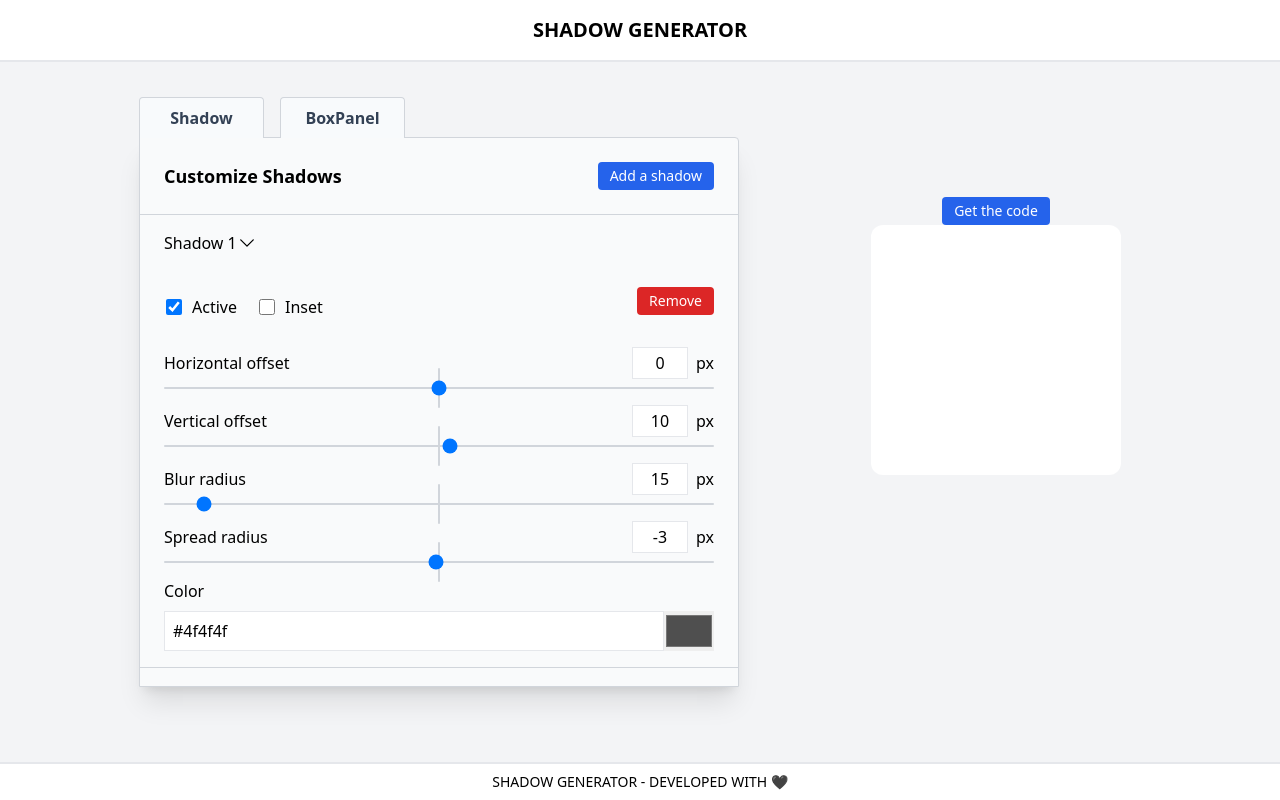
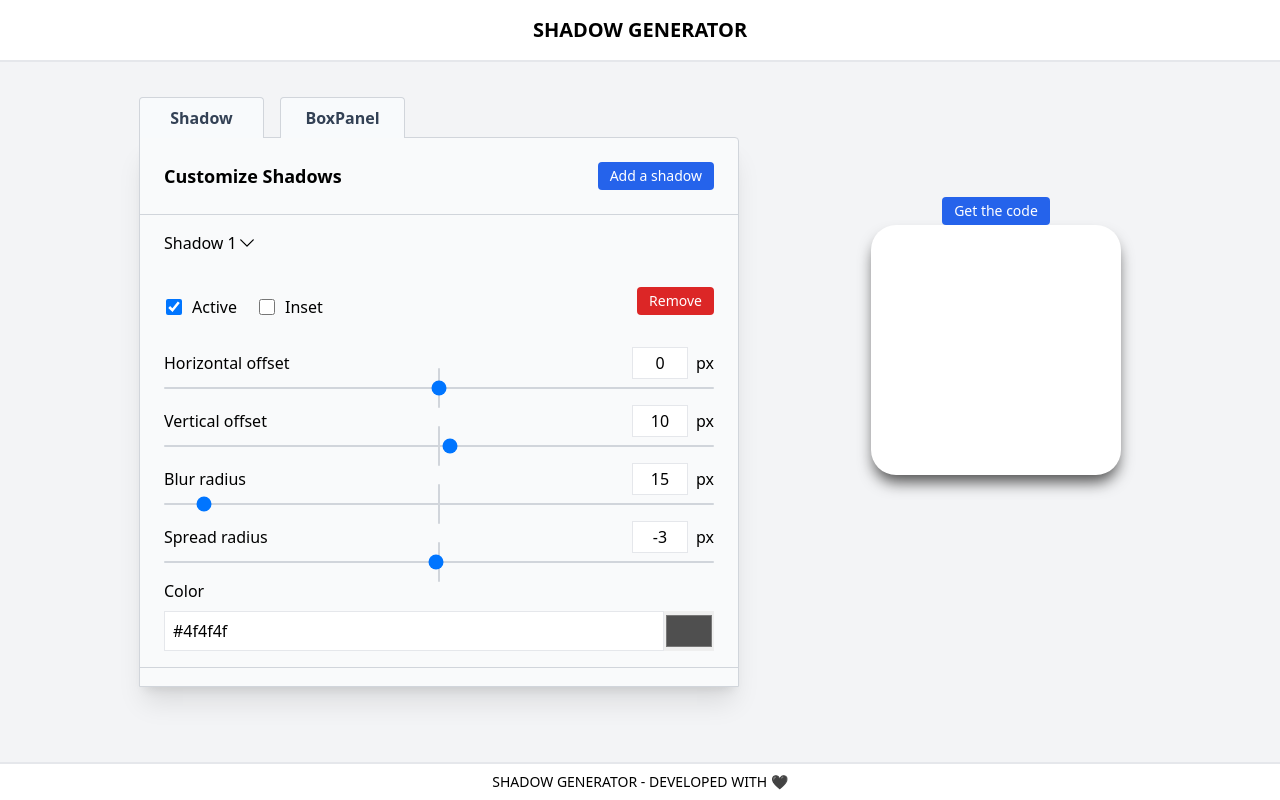
Before and after one commit to BRC-Thomas/box-shadow-generator, a React (Vite) app: page / in a window 1280 px wide. Built offline with nearby package versions, Linux system fonts and the light colour scheme.

Commit message:
State value to the box

```diff
--- a/src/layouts/Visualization/Modal/ModalBtn.jsx
+++ b/src/layouts/Visualization/Modal/ModalBtn.jsx
@@ -1,5 +1,5 @@
 export default function ModalBtn() {
   return (
-    <div className="mx-auto mt-2 py-1 px-3 text-sm rounded bg-blue-600 text-white hover:bg-blue-700">Get the code</div>
+    <div className="relative z-0 mx-auto mt-2 py-1 px-3 text-sm rounded bg-blue-600 text-white cursor-pointer hover:bg-blue-700">Get the code</div>
   )
 }
--- a/src/layouts/Visualization/Visualization.jsx
+++ b/src/layouts/Visualization/Visualization.jsx
@@ -1,10 +1,22 @@
 import ModalBtn from "./Modal/ModalBtn"
+import getBoxShadowValue from "../../utils/getBoxShadowValue"
+import { useSelector } from "react-redux";
+export default function Visualization() {
 
-export default function Visualization() {
+    const shadowValues = useSelector(state => state.shadows)
+    const boxProperties = useSelector(state => state.boxProperties)
   return (
     <div className="flex flex-col p-5 ml-10 lg:ml-28">
         <ModalBtn/>
-        <div className="w-[250px] h-[250px] bg-white rounded-xl mb-20 lg:mb-40">
+        <div className="w-[250px] h-[250px] bg-white rounded-xl mb-20 lg:mb-40"
+            style={{
+                boxShadow: `${getBoxShadowValue(shadowValues).slice(0, -1)}`,
+                borderRadius: `${boxProperties[0].value}px`,
+                height: `${boxProperties[1].value}px`,
+                width: `${boxProperties[2].value}px`,
+                backgroundColor: `${boxProperties[3].value}`
+            }}
+        >
 
         </div>
     </div>
--- /dev/null
+++ b/src/utils/getBoxShadowValue.js
@@ -0,0 +1,19 @@
+export default function getBoxShadowValue(shadows){
+
+    let finalString = "";
+
+    shadows.forEach(shadow => {
+        if(shadow.active){
+            shadow.inputs.forEach(input => {
+                if(input.type === 'range') finalString += `${input.value}px `
+                else if(input.type === 'color') finalString += `${input.value}`
+            })
+            if(shadow.inset) finalString += ' inset'
+
+            if(shadows.indexOf(shadow) === shadows.length - 1) finalString += ';'
+            else finalString += ','
+        }
+    })
+
+    return finalString;
+}
```
